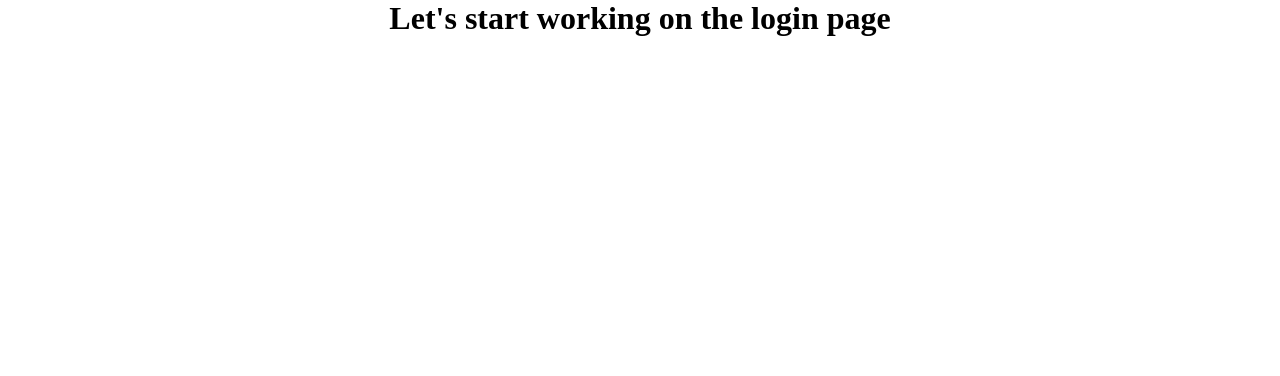
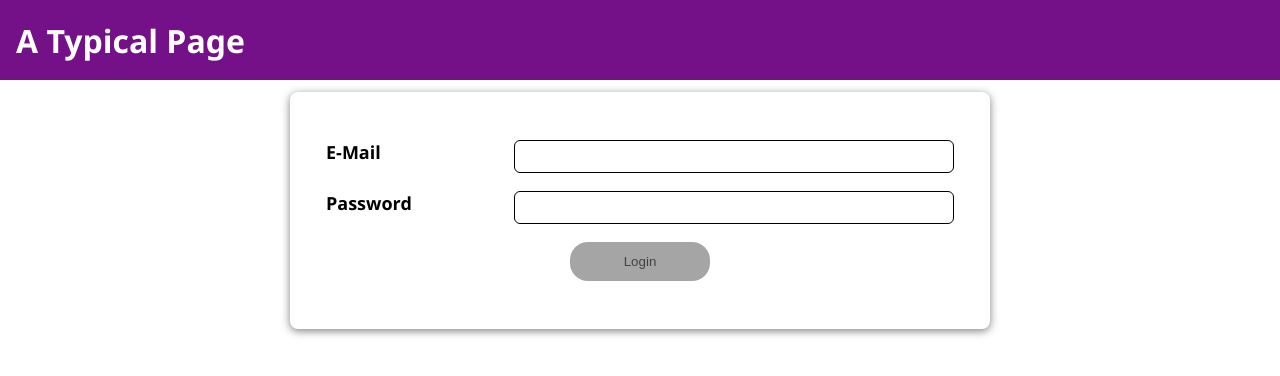
Before and after one commit to muntashir-wahid/login-page, a React (Create React App) app: page / in a window 1280 px wide. Shown: the top 376 px of the page. Built offline with nearby package versions, Linux system fonts and the light colour scheme.

Commit message:
complete and manage state login form and header component

```diff
--- a/src/App.css
+++ /dev/null
@@ -1,3 +0,0 @@
-.App {
-  text-align: center;
-}
--- a/src/App.js
+++ b/src/App.js
@@ -1,10 +1,13 @@
-import "./App.css";
+import React from "react";
+import Header from "./Header/Header";
+import LoginForm from "./LoginForm/LoginForm";
 
 function App() {
   return (
-    <div className="App">
-      <h1>Let's start working on the login page</h1>
-    </div>
+    <React.Fragment>
+      <Header />
+      <LoginForm />
+    </React.Fragment>
   );
 }
 
--- /dev/null
+++ b/src/Header/Header.js
@@ -0,0 +1,12 @@
+import React from "react";
+import styles from "./Header.module.css";
+
+const Header = function () {
+  return (
+    <header className={styles.header}>
+      <h1>A Typical Page</h1>
+    </header>
+  );
+};
+
+export default Header;
--- /dev/null
+++ b/src/Header/Header.module.css
@@ -0,0 +1,10 @@
+.header {
+  width: 100%;
+  height: 8rem;
+  background-color: var(--primary-color);
+  padding: 0 1.6rem;
+  color: white;
+  display: flex;
+  justify-content: space-between;
+  align-items: center;
+}
--- /dev/null
+++ b/src/LoginForm/LoginForm.js
@@ -0,0 +1,89 @@
+import React, { useState } from "react";
+import styles from "./LoginForm.module.css";
+import Card from "../UI/Card/Card";
+import Button from "../UI/Button/Button";
+
+const LoginForm = function (props) {
+  const [enteredEmail, setEnteredEmail] = useState("");
+  const [isValidEmail, setIsValidEmail] = useState(true);
+  const [enteredPassword, setEnteredPassword] = useState("");
+  const [isValidPassword, setIsValidPassword] = useState(true);
+  const [isFormValid, setIsFormValid] = useState(false);
+
+  const emailChangeHandler = function (e) {
+    setEnteredEmail(e.target.value);
+    setIsFormValid(
+      e.target.value.includes("@") &&
+        e.target.value.trim().length > 7 &&
+        enteredPassword.length > 7
+    );
+  };
+  const passwordChangeHandler = function (e) {
+    setEnteredPassword(e.target.value);
+    setIsFormValid(
+      e.target.value.trim().length > 7 &&
+        enteredEmail.includes("@") &&
+        enteredEmail.trim().length > 7
+    );
+  };
+
+  const emailValidationHandler = function () {
+    setIsValidEmail(enteredEmail.includes("@"));
+  };
+  const passwordValidationHandler = function () {
+    setIsValidPassword(enteredPassword.trim().length > 7);
+  };
+
+  const formSubmitHandler = function (e) {
+    e.preventDefault();
+    const userInfo = { userEmail: enteredEmail, password: enteredPassword };
+    console.log(userInfo);
+    setEnteredEmail("");
+    setEnteredPassword("");
+    setIsFormValid(false);
+  };
+
+  return (
+    <main>
+      <Card>
+        <form className={styles["login-form"]} onSubmit={formSubmitHandler}>
+          <div
+            className={`${styles["form-control"]} ${
+              !isValidEmail && styles.invalid
+            }`}
+          >
+            <label htmlFor="email">E-Mail</label>
+            <input
+              type="email"
+              id="email"
+              value={enteredEmail}
+              onChange={emailChangeHandler}
+              onBlur={emailValidationHandler}
+            />
+          </div>
+          <div
+            className={`${styles["form-control"]} ${
+              !isValidPassword && styles.invalid
+            }`}
+          >
+            <label htmlFor="password">Password</label>
+            <input
+              type="password"
+              id="password"
+              value={enteredPassword}
+              onChange={passwordChangeHandler}
+              onBlur={passwordValidationHandler}
+            />
+          </div>
+          <div className={styles["form-control__btn"]}>
+            <Button type={"submit"} disabled={!isFormValid}>
+              Login
+            </Button>
+          </div>
+        </form>
+      </Card>
+    </main>
+  );
+};
+
+export default LoginForm;
--- /dev/null
+++ b/src/LoginForm/LoginForm.module.css
@@ -0,0 +1,41 @@
+.login-form {
+  margin: 2.4rem 1.8rem;
+  display: grid;
+  grid-template-columns: 1fr;
+  grid-template-rows: repeat(3, auto);
+  gap: 1.8rem;
+}
+
+.form-control {
+  display: flex;
+  justify-content: space-between;
+  align-items: flex-start;
+}
+
+.form-control input {
+  padding: 0.8rem;
+  width: 70%;
+  border: 1px solid black;
+  border-radius: 0.6rem;
+  outline: none;
+}
+
+.form-control input:focus {
+  background-color: rgba(76, 0, 130, 0.137);
+  border-color: var(--primary-color);
+}
+
+.form-control label {
+  font-weight: 600;
+  font-size: 1.8rem;
+}
+
+.form-control__btn {
+  justify-self: center;
+  width: 14rem;
+}
+
+.form-control.invalid input {
+  background-color: rgba(255, 0, 0, 0.068);
+  border-color: red;
+}
--- /dev/null
+++ b/src/UI/Button/Button.js
@@ -0,0 +1,17 @@
+import React from "react";
+import styles from "./Button.module.css";
+
+const Button = function (props) {
+  const isValid = !props.disabled ? styles.enabled : styles.disabled;
+  return (
+    <button
+      className={`${styles.btn} ${isValid}`}
+      disabled={props.disabled}
+      type={props.type || "button"}
+    >
+      {props.children}
+    </button>
+  );
+};
+
+export default Button;
--- /dev/null
+++ b/src/UI/Button/Button.module.css
@@ -0,0 +1,19 @@
+.btn {
+  width: 100%;
+  height: auto;
+  padding: 1.2rem;
+  border: none;
+  border-radius: 18px;
+}
+
+.disabled {
+  background-color: rgb(165, 165, 165);
+  color: rgb(66, 66, 66);
+  cursor: not-allowed;
+}
+
+.enabled {
+  background-color: var(--primary-color);
+  color: white;
+  cursor: pointer;
+}
--- /dev/null
+++ b/src/UI/Card/Card.js
@@ -0,0 +1,8 @@
+import React from "react";
+import styles from "./Card.module.css";
+
+const Card = (props) => (
+  <section className={styles.card}>{props.children}</section>
+);
+
+export default Card;
--- /dev/null
+++ b/src/UI/Card/Card.module.css
@@ -0,0 +1,8 @@
+.card {
+  max-width: 700px;
+  height: auto;
+  margin: 1.2rem auto;
+  padding: 2.4rem 1.8rem;
+  border-radius: 8px;
+  box-shadow: 0 2px 8px rgba(0, 0, 0, 0.5);
+}
--- a/src/index.css
+++ b/src/index.css
@@ -2,6 +2,11 @@
   box-sizing: border-box;
   margin: 0;
   padding: 0;
+}
+
+:root {
+  --primary-color: #741188;
+  --secondary-color: #dd0db0;
 }
 
 html {
@@ -11,4 +16,5 @@ html {
 
 body {
   font-size: 1.6rem;
+  font-family: "Segoe UI", Tahoma, Geneva, Verdana, sans-serif;
 }
--- a/src/index.js
+++ b/src/index.js
@@ -1,11 +1,7 @@
-import React from 'react';
-import ReactDOM from 'react-dom/client';
-import './index.css';
-import App from './App';
+import React from "react";
+import ReactDOM from "react-dom/client";
+import "./index.css";
+import App from "./App";
 
-const root = ReactDOM.createRoot(document.getElementById('root'));
-root.render(
-  <React.StrictMode>
-    <App />
-  </React.StrictMode>
-);
+const root = ReactDOM.createRoot(document.getElementById("root"));
+root.render(<App />);
```
